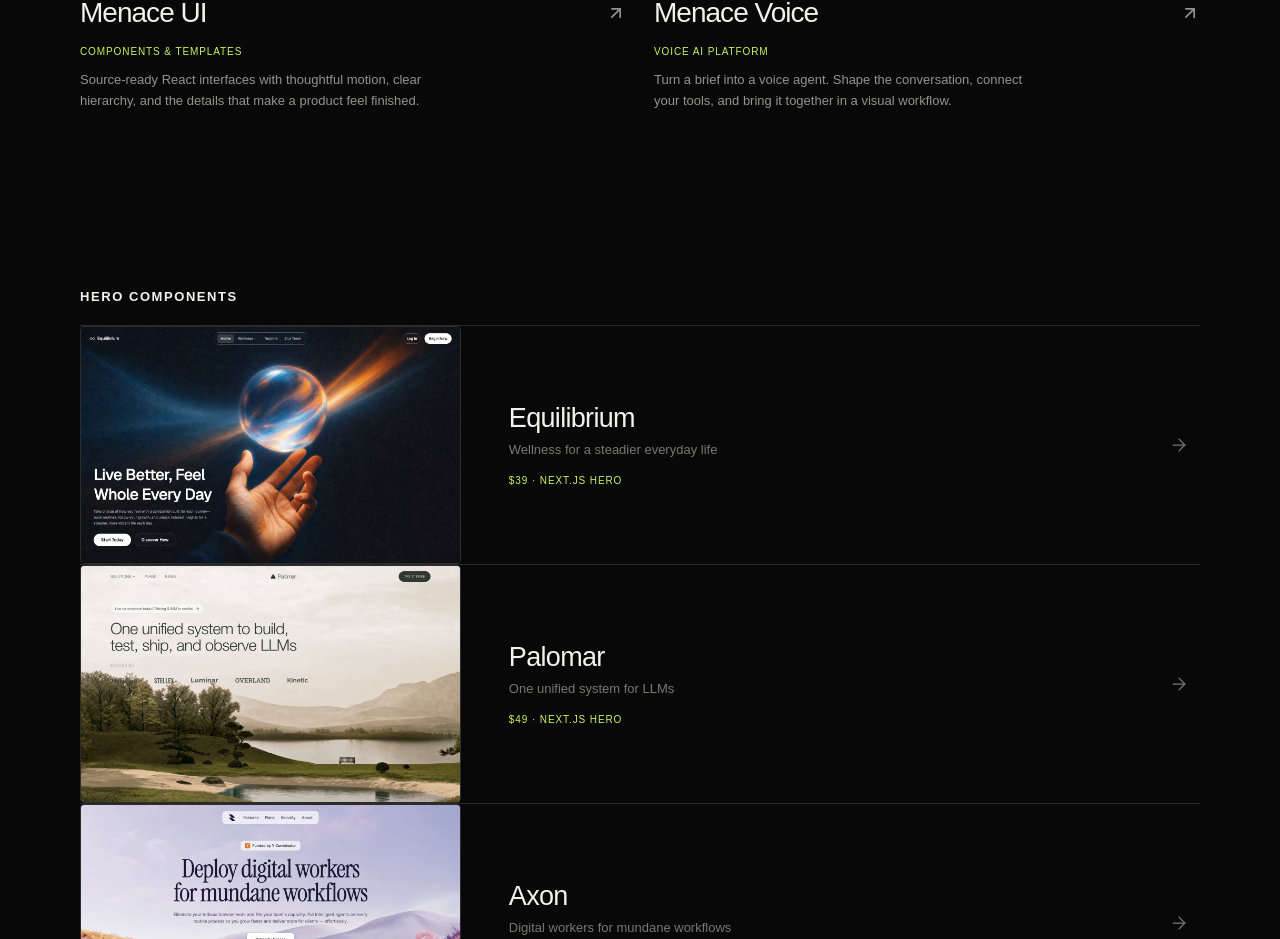
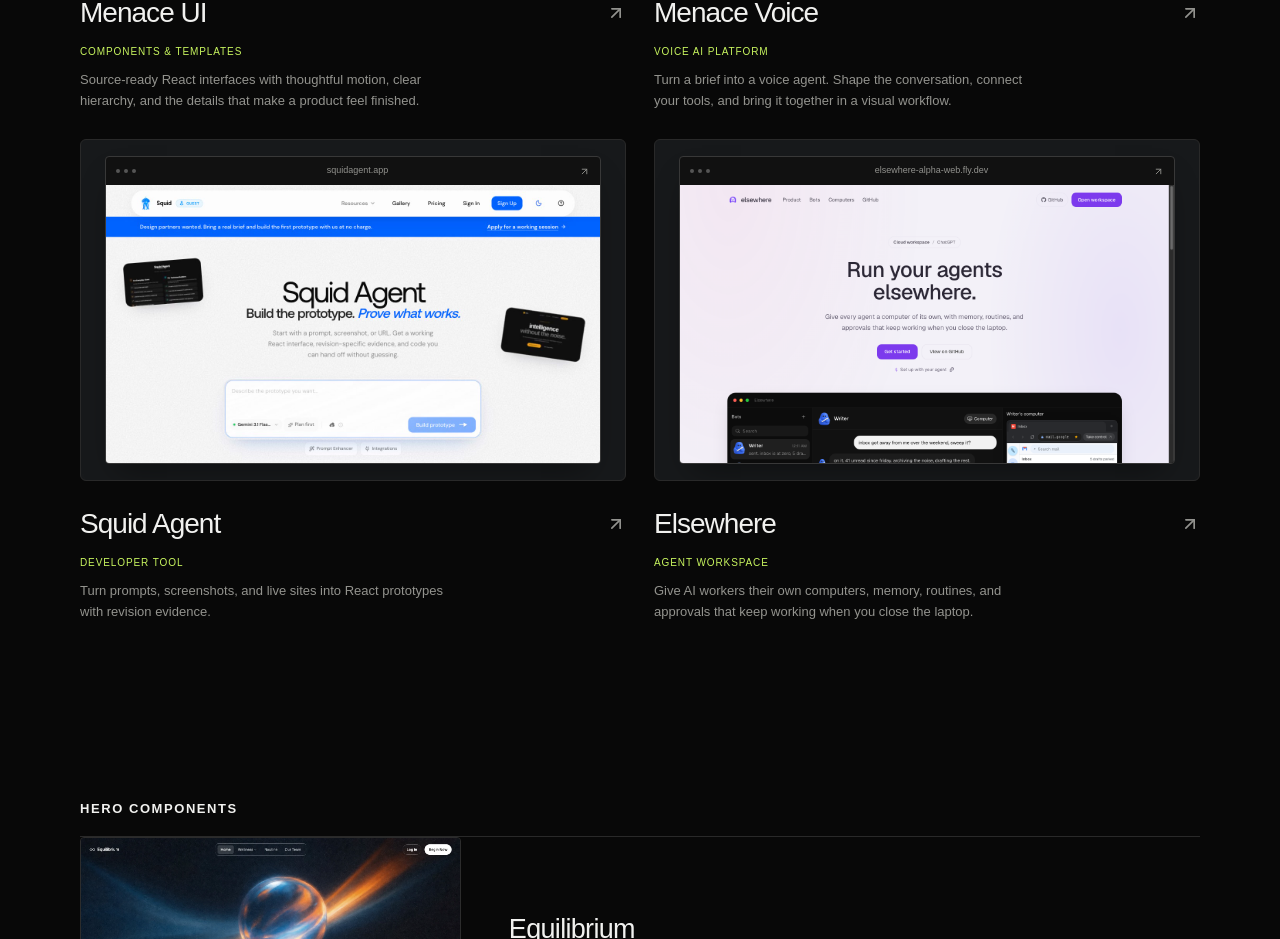
Before and after one commit to drewsephski/portfolio, a Next.js app: page / in a window 1280 px wide. Shown: the part 1288-2227 px from the top of the page. Built offline with nearby package versions, Linux system fonts and the light colour scheme.

Commit message:
Add Squid Agent and Elsewhere to featured apps

```diff
--- a/app/featured-apps.tsx
+++ b/app/featured-apps.tsx
@@ -6,7 +6,18 @@
 import homeStyles from "./home.module.css";
 import styles from "./featured-apps.module.css";
 
-const apps = [
+type FeaturedApp = {
+  name: string;
+  domain: string;
+  category: string;
+  description: string;
+  slug: string;
+} & (
+  | { capture: string; poster?: never }
+  | { capture?: never; poster: string }
+);
+
+const apps: readonly FeaturedApp[] = [
   {
     name: "Menace UI",
     domain: "menaceui.com",
@@ -22,6 +33,22 @@
     description: "Turn a brief into a voice agent. Shape the conversation, connect your tools, and bring it together in a visual workflow.",
     slug: "menace-voice",
     capture: "menace-voice-20260907-smooth",
+  },
+  {
+    name: "Squid Agent",
+    domain: "squidagent.app",
+    category: "Developer tool",
+    description: "Turn prompts, screenshots, and live sites into React prototypes with revision evidence.",
+    slug: "squid-agent",
+    capture: "squid-agent-20260824",
+  },
+  {
+    name: "Elsewhere",
+    domain: "elsewhere-alpha-web.fly.dev",
+    category: "Agent workspace",
+    description: "Give AI workers their own computers, memory, routines, and approvals that keep working when you close the laptop.",
+    slug: "elsewhere",
+    poster: "elsewhere-20260922",
   },
 ] as const;
 
@@ -162,8 +189,8 @@
                     <ArrowUpRight />
                   </div>
                   <div className={styles.media} data-preview-media data-reduced-motion={reducedMotion}>
-                    <Image src={`/assets/product-previews/${app.capture}-poster.jpg`} alt="" fill sizes="(max-width: 700px) calc(100vw - 72px), 520px" />
-                    {hasEntered && !reducedMotion ? (
+                    <Image src={`/assets/product-previews/${app.capture ? `${app.capture}-poster.jpg` : `${app.poster}-poster.png`}`} alt="" fill sizes="(max-width: 700px) calc(100vw - 72px), 520px" />
+                    {app.capture && hasEntered && !reducedMotion ? (
                       <video ref={(video) => { videoRefs.current[index] = video; }} poster={`/assets/product-previews/${app.capture}-poster.jpg`} muted playsInline preload="auto" aria-hidden="true" tabIndex={-1}>
                         <source src={`/assets/product-previews/${app.capture}.mp4`} type="video/mp4" />
                         <source src={`/assets/product-previews/${app.capture}.webm`} type="video/webm" />
```
Also changed, not shown: public/assets/product-previews/elsewhere-20260922-poster.png (added).
